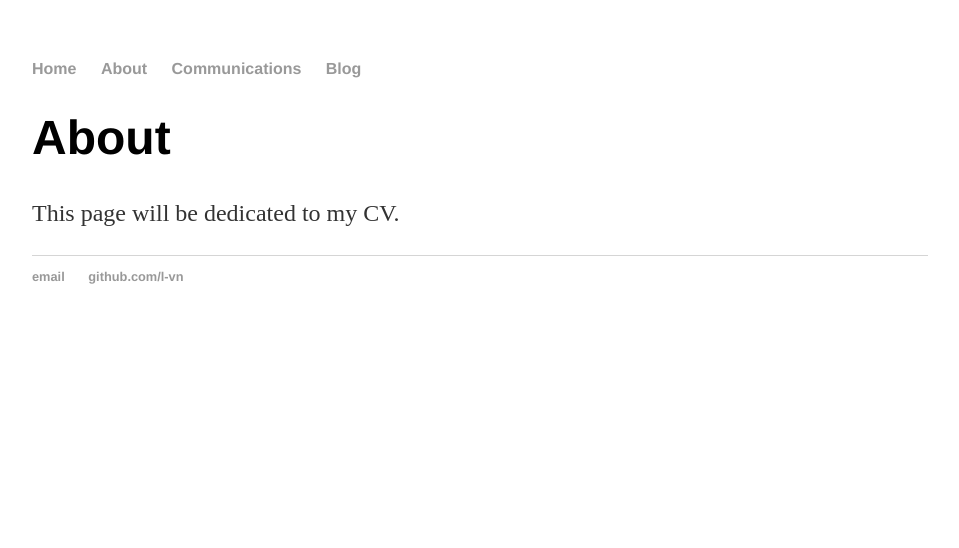
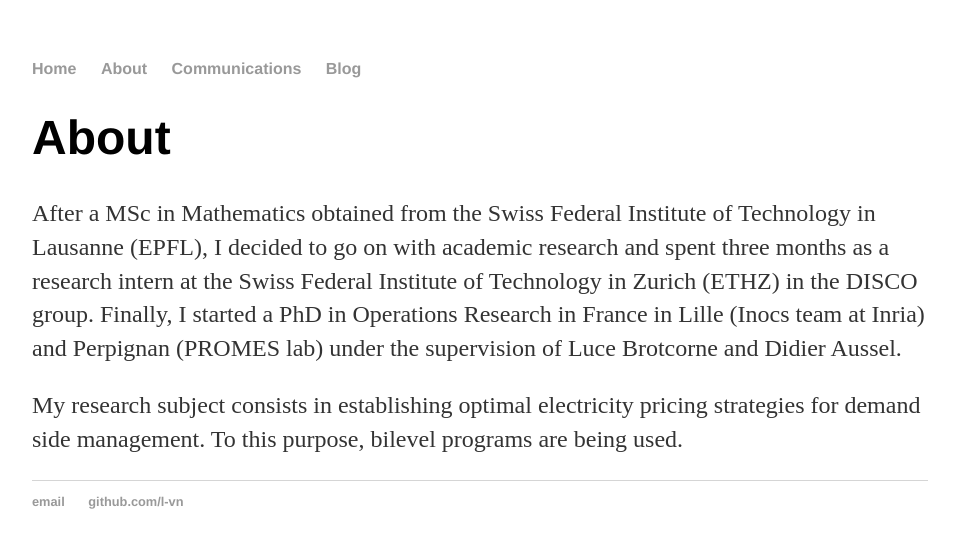
Before and after one commit to l-vn/l-vn.github.io, a Jekyll site: the page built from about.html, in a window 1280 px wide. Shown: the top 548 px of the page, without its empty margins (160-1119 px from the left). Built offline with Jekyll 4.4.1, drawn with Linux system fonts in a browser that asks for light colours.

Commit message:
Final update for today ?

```diff
--- a/about.html
+++ b/about.html
@@ -4,5 +4,6 @@
 ---
 <div class="blurb">
 	<h1>About</h1>
-	<p>This page will be dedicated to my CV.</p>
+	<p>After a MSc in Mathematics obtained from the Swiss Federal Institute of Technology in Lausanne (EPFL), I decided to go on with academic research and spent three months as a research intern at the Swiss Federal Institute of Technology in Zurich (ETHZ) in the DISCO group. Finally, I started a PhD in Operations Research in France in Lille (Inocs team at Inria) and Perpignan (PROMES lab) under the supervision of Luce Brotcorne and Didier Aussel. </p>
+	<p>My research subject consists in establishing optimal electricity pricing strategies for demand side management. To this purpose, bilevel programs are being used.</p>
 </div><!-- /.blurb -->
```
